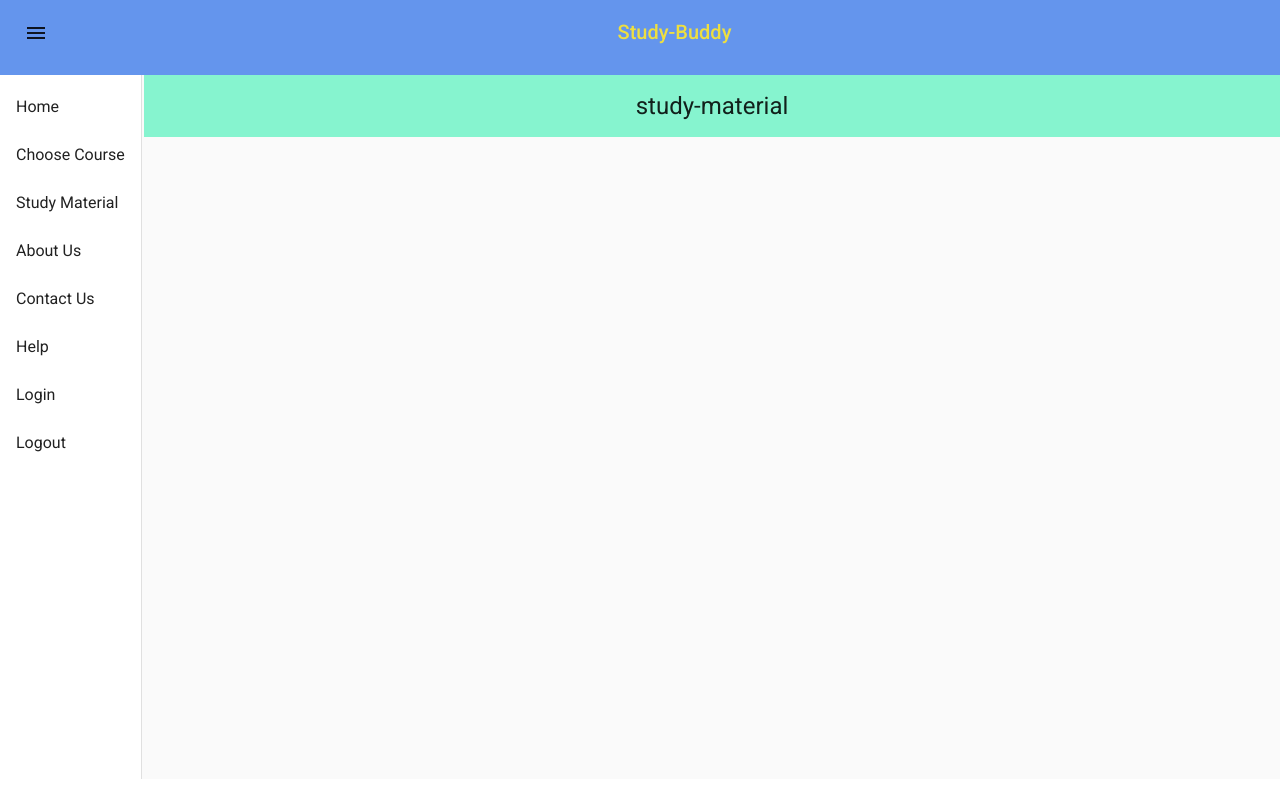
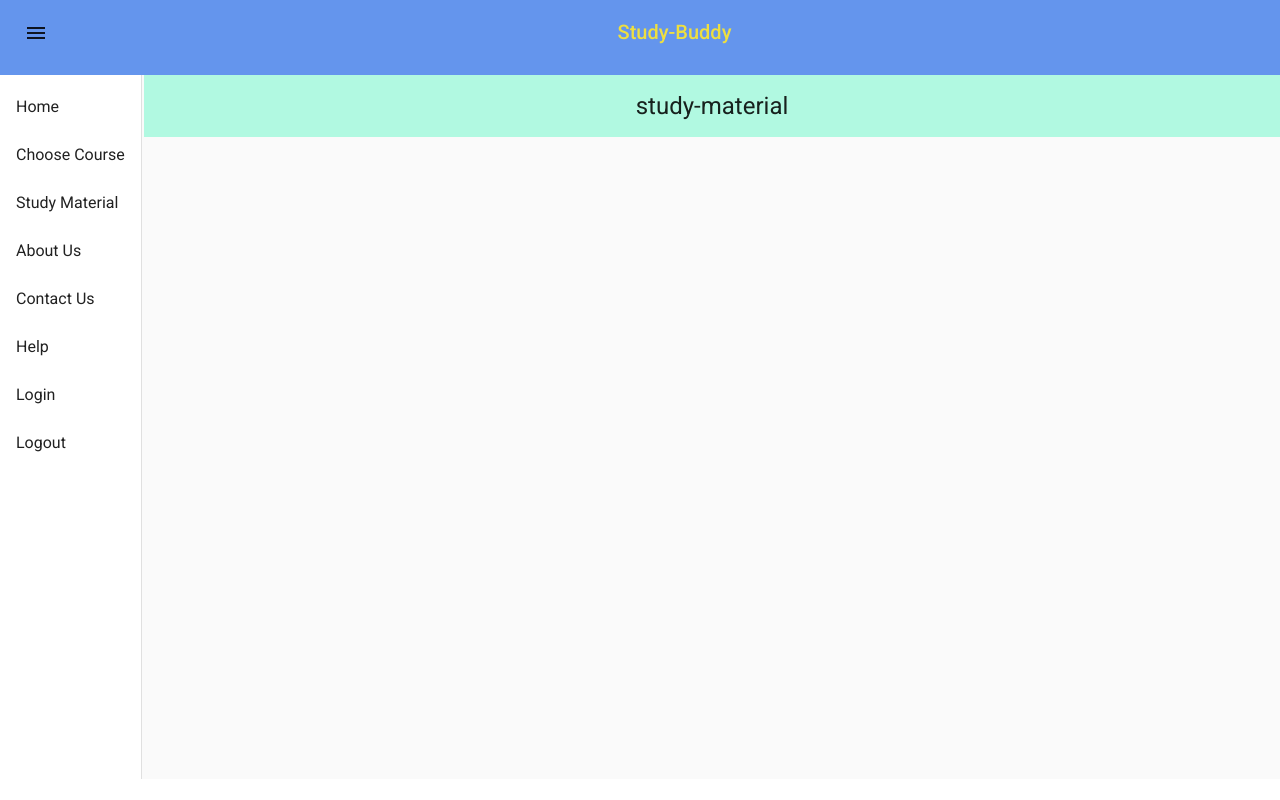
Before and after one commit to RushikeshApar/Study-Buddy, an Angular app: page /studymaterial in a window 1280 px wide. Built offline with nearby package versions, Linux system fonts and the light colour scheme; no server answers.

Commit message:
change bg color of title

```diff
--- a/src/app/study-material/study-material.component.css
+++ b/src/app/study-material/study-material.component.css
@@ -3,5 +3,5 @@ h1{
    padding-top: 15px ;
    padding-bottom: 15px;
    justify-content: center;
-    background-color: rgb(134, 244, 207);
+    background-color: rgb(177, 249, 225);
 }
```
